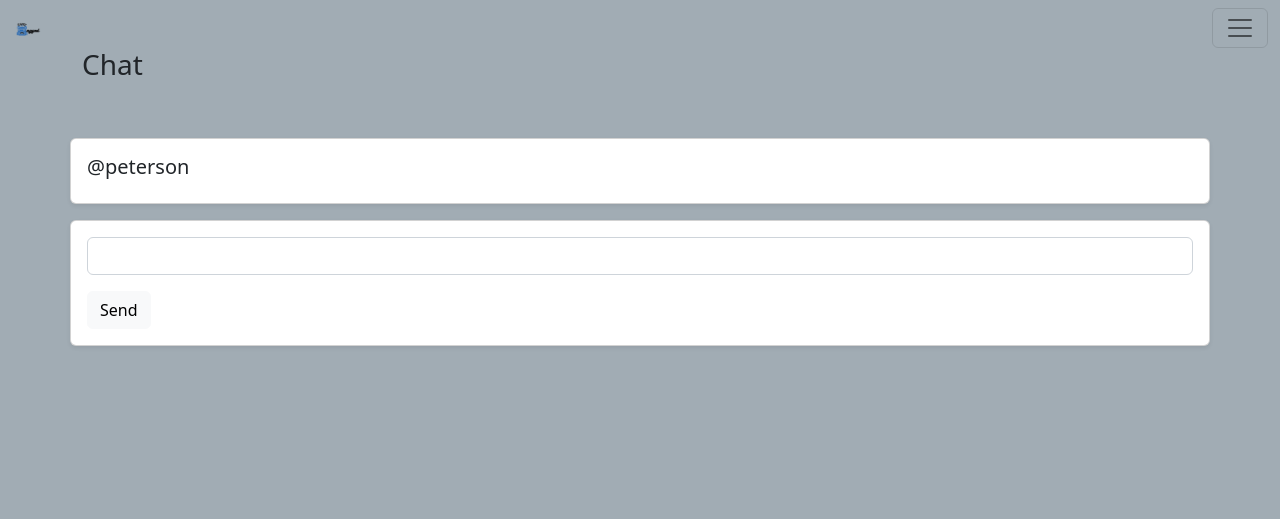
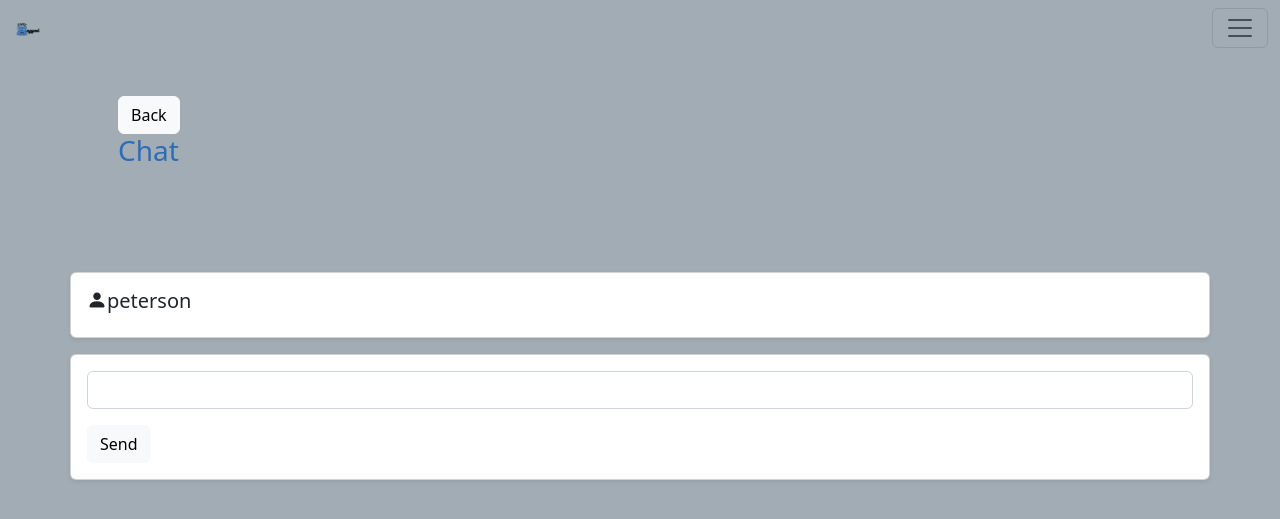
Before and after one commit to JamesPetersonIV/gamebagged4000, a Django app: page /chat/1/ in a window 1280 px wide. Shown: the top 519 px of the page. Run offline with Django 4.2, Linux system fonts and the light colour scheme; data comes from the database, SQL or seed files in the repository; both versions use the stored data as it was after the commit; some libraries are stand-ins or nearby versions.

Commit message:
11/29/2022 4:55AM

```diff
--- a/gamebagged/accounts/templates/accounts/base.html
+++ b/gamebagged/accounts/templates/accounts/base.html
@@ -10,7 +10,7 @@
         <title>Deliver</title>
     </head>
     <body style="background-color:#a1acb4;">
-
+        {% include 'accounts/nav.html' %}
         {% block content %}
         <!--html goes here-->
         {% endblock content %}
--- /dev/null
+++ b/gamebagged/accounts/templates/accounts/nav.html
@@ -0,0 +1 @@
+<header><a href="{% url 'chat' %}"><i class="bi bi-send-fill"></i></a></header>
--- a/gamebagged/admininterface/templates/admininterface/create_thread.html
+++ b/gamebagged/admininterface/templates/admininterface/create_thread.html
@@ -6,7 +6,7 @@
 <div class="container">
     <div class="row">
         <div class="col-md-12 p-5">
-            <a href="{% url 'chat' %}" class="btn btn-light">Back to Your Chats</a>
+            <a href="{% url 'chat' %}" class="btn btn-light">Back</a>
         </div>
     </div>
     <div class="row">
--- a/gamebagged/admininterface/templates/admininterface/thread.html
+++ b/gamebagged/admininterface/templates/admininterface/thread.html
@@ -7,14 +7,17 @@
 <br>
 <div class="container">
     <div class="row">
-        <h3>Chat</h3>
+        <div class="col-md-12 p-5">
+            <a href="{% url 'chat' %}" class="btn btn-light">Back</a>
+            <h3 style="color: #2E6DB4;">Chat</h3>
+        </div>
     </div>
     <div class="row">
         <div class="card col-md-12 mt-5 p-3 shadow-sm">
             {% if thread.receiver == request.user %}
-                <h5>@{{ thread.user }}</h5>
+                <h5><i class="bi bi-person-fill"></i>{{ thread.user }}</h5>
             {% else %}
-                <h5>@{{ thread.receiver }}</h5>
+                <h5><i class="bi bi-person-fill"></i>{{ thread.receiver }}</h5>
             {% endif %}
         </div>
     </div>
@@ -31,11 +34,11 @@
     <div class="row">
         <div class="col-md-12 my-1">
             {% if message.sender_user == request.user %}
-                <div class="sent-message my-3" style="background-color: rebeccapurple; border-radius: 30px; padding: 10px 25px; width: 25%;">
+                <div class="sent-message my-3" style="background-color: #00AC9F; border-radius: 30px; padding: 10px 25px; width: 25%;">
                     <p>{{ message.body }}</p>
                 </div>
             {% elif message.receiver_user == request.user %}
-                <div class="received-message my-3" style="background-color: orange; border-radius: 30px; padding: 10px 25px; width: 25%; float: right;">
+                <div class="received-message my-3" style="background-color: #F3C300; border-radius: 30px; padding: 10px 25px; width: 25%; float: right;">
                     <p>{{ message.body }}</p>
                 </div>
             {% endif %}
--- /dev/null
+++ b/gamebagged/bagger/templates/bagger/bnav.html
@@ -0,0 +1 @@
+<header><a href="{% url 'chat' %}"><i class="bi bi-send-fill"></i></a></header>
```
Also changed, not shown: gamebagged/db.sqlite3.
